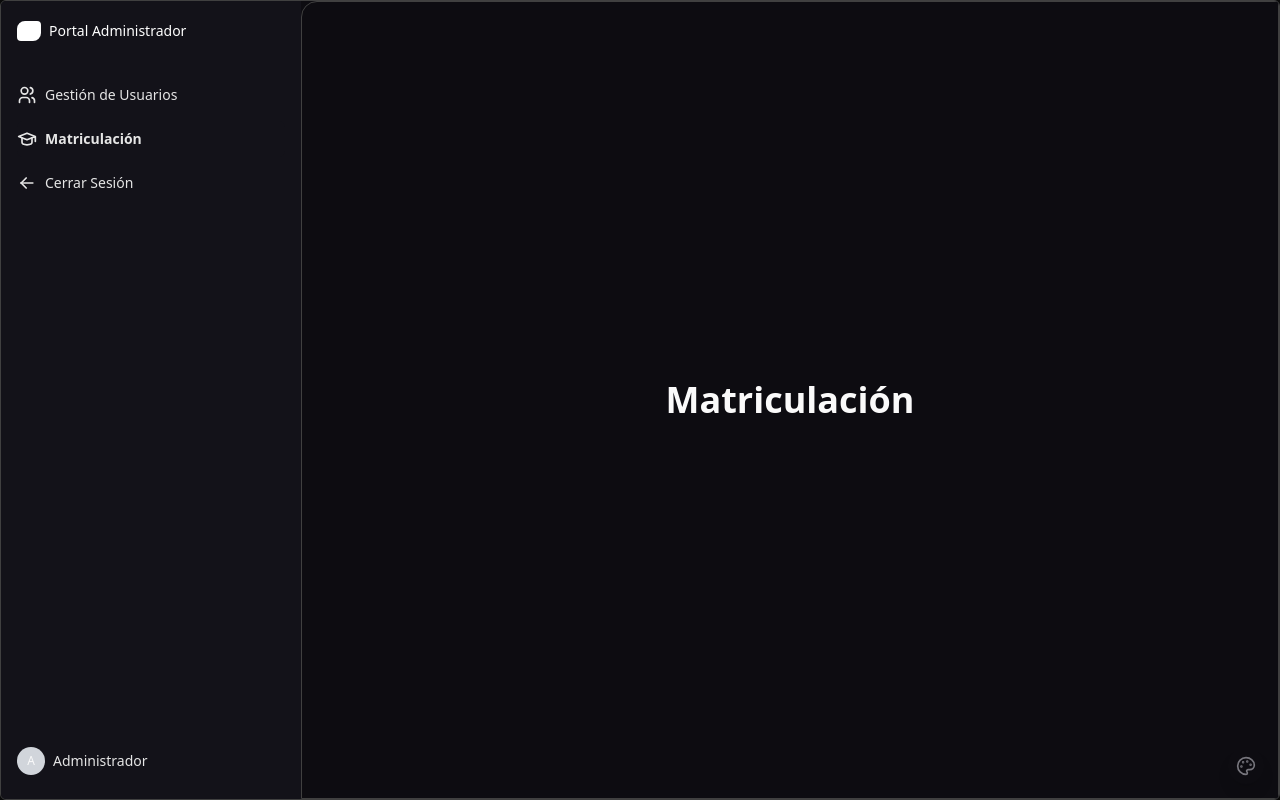
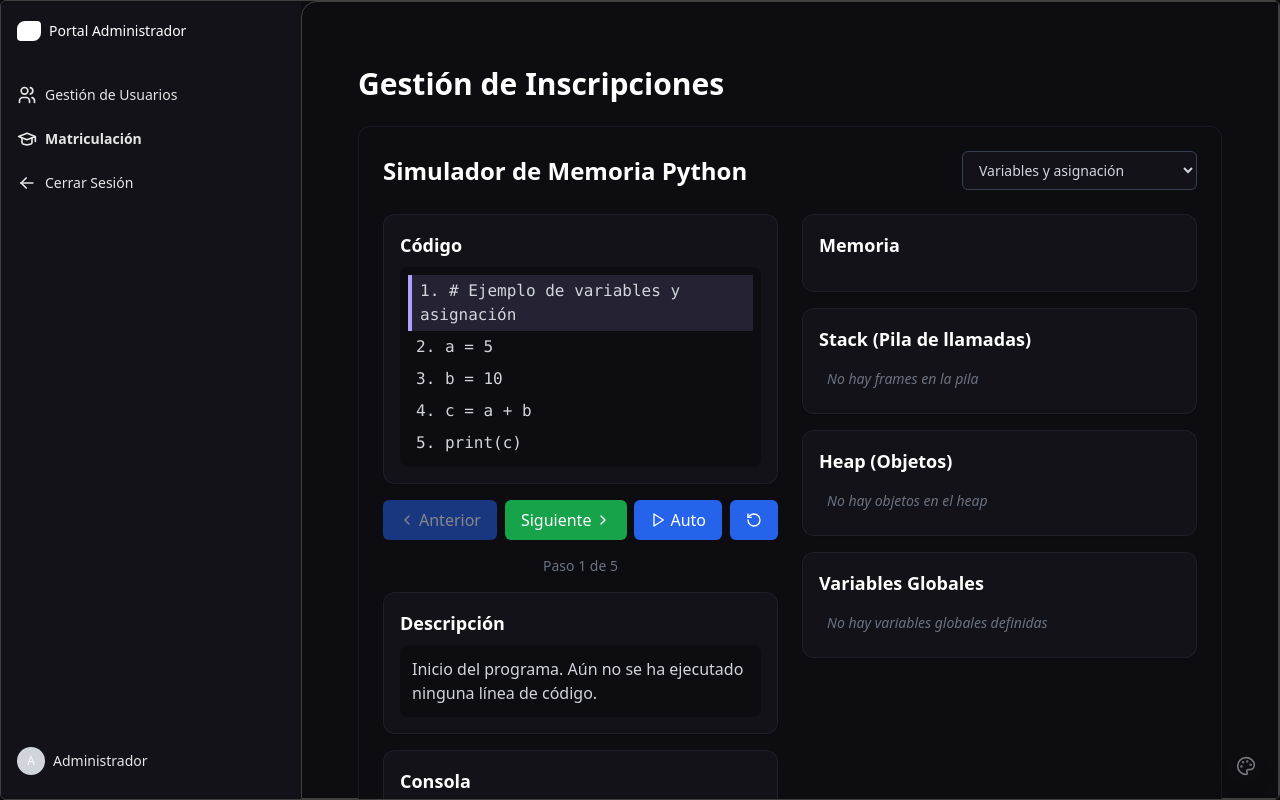
Before and after one commit to GitCherryPick/gensoft_frontend, a Next.js app in the folder application/: page /role-admin/enrollment in a window 1280 px wide. Built offline with nearby package versions, Linux system fonts and the light colour scheme.

Commit message:
feat: Se actualizó el diseño de la página Enrollment y se integró con ComponentMemorySimulator

```diff
--- a/application/app/role-admin/enrollment/page.js
+++ b/application/app/role-admin/enrollment/page.js
@@ -1,7 +1,13 @@
+"use client"
+import ComponentMemorySimulator from "./ComponentMemorySimulator"
+
+console.log("EnrollmentPage rendered")
+
 export default function EnrollmentPage() {
   return (
-    <div className="flex items-center justify-center h-full w-full">
-      <div className="text-4xl font-bold">Matriculación</div>
+    <div className="container mx-auto py-6 px-4 min-h-screen overflow-y-auto scrollbar-thin scrollbar-track-gray-800 scrollbar-thumb-gray-600">
+      <h1 className="text-3xl font-bold mb-6 text-white">Gestión de Inscripciones</h1>
+      <ComponentMemorySimulator />
     </div>
   )
 }
```
